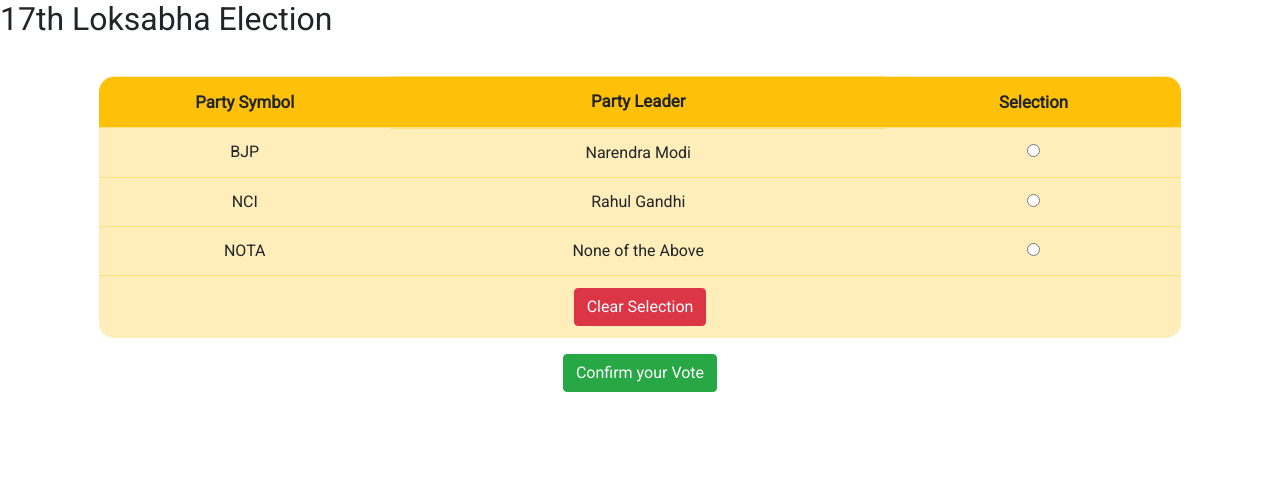
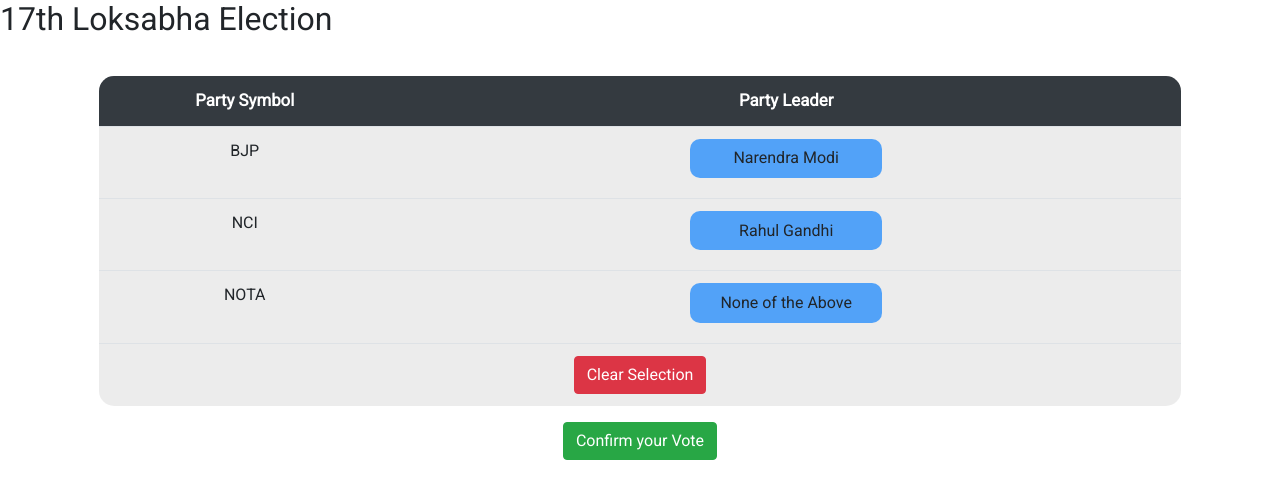
Before and after one commit to damletanmay/E_Voting_System, a Django app: page /voting/vote in a window 1280 px wide. Shown: the part 82-581 px from the top of the page. Run offline with Django 3.2, Linux system fonts and the light colour scheme; some libraries are stand-ins or nearby versions; some web fonts are replaced.

Commit message:
EVM system re-designed

```diff
--- a/users/static/css/style.css
+++ b/users/static/css/style.css
@@ -33,7 +33,7 @@
 			text-decoration: none;
 		}
 
-section,form {
+section, form {
 	text-align: center;
 	margin: 3%;
 }
@@ -45,6 +45,7 @@
 
 thead {
 	font-size: 105%;
+	color: white;
 }
 
 table th:nth-child(1) {
@@ -61,5 +62,29 @@
 table {
 	border-radius: 15px 15px;
 	text-align: center;
+	position: relative;
 	margin: auto;
 }
+
+input[type=radio] {
+	visibility: hidden;
+	position: absolute;
+}
+
+input[type=radio] ~ label {
+	width: 25%;
+	padding: 1%;
+	background-color: rgba(0,123,255,0.65);
+	border-radius: 10px;
+}
+
+input[type=radio]:hover ~ label {
+	background-color: rgba(0,123,255,0.80);
+}
+
+	input[type=radio]:checked ~ label {
+
+		background-color: rgb(240,0,50);
+		color: white;
+		font-size: 110%;
+	}
--- a/users/templates/user_home.html
+++ b/users/templates/user_home.html
@@ -25,8 +25,8 @@
     </nav>
 
     <section>
-        <table class="table table-warning">
-            <thead class="bg-warning">
+        <table class="table table-active">
+            <thead class="bg-dark">
                 <tr>
                     <th>Date</th>
                     <th>Election</th>
--- a/users/templates/vote.html
+++ b/users/templates/vote.html
@@ -26,31 +26,34 @@
 
     <h2>{{ name }}</h2>
 
-    <form method="post" class="form-group">
+    <form method="post">
         {% csrf_token %}
 
-        <table class="table table-warning" style="width: 90%;">
-            <thead class="bg-warning">
+        <table class="table table-active" style="width: 90%;">
+            <thead class="bg-dark">
                 <tr>
                     <th>Party Symbol</th>
                     <th>Party Leader</th>
-                    <th>Selection</th>
                 </tr>
             </thead>
 
             <tbody>
-                {% for name,sym in party_data%}
+                {% for nm,sym in party_data%}
                 <tr>
                     <td>{{ sym }}</td>
-                    <td>{{ name }}</td>
-                    <td><input type="radio" /></td>
+                    <td>
+                        <input type="radio" id="{{nm}}" value="{{nm}}" name="user_vote" />
+                        <label for="{{nm}}">{{ nm }}</label>
+                    </td>
                 </tr>
                 {% endfor %}
 
                 <tr>
                     <td>NOTA</td>
-                    <td>None of the Above</td>
-                    <td><input type="radio" /></td>
+                    <td>
+                        <input type="radio" id="NOTA" value="NOTA" name="user_vote" />
+                        <label for="NOTA">None of the Above</label>
+                    </td>
                 </tr>
 
                 <tr>
@@ -61,5 +64,6 @@
 
         <button type="submit" class="btn btn-success">Confirm your Vote</button>
     </form>
+
 </body>
 </html>
```
Also changed, not shown: users/static/img/EVM_Button.png (added). Lines whose indentation alone changed are shown as unchanged.
